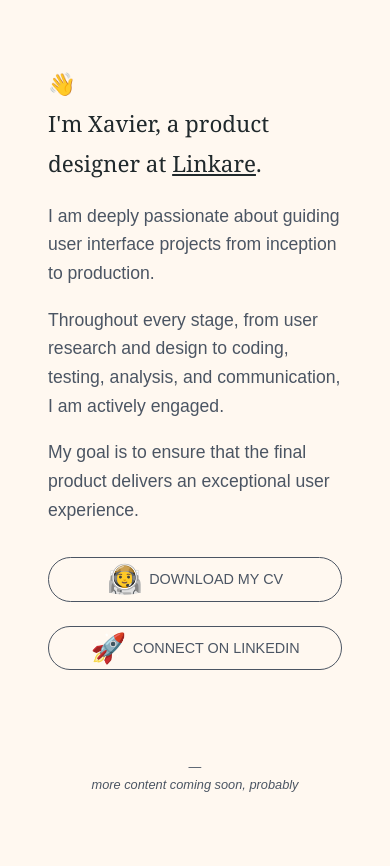
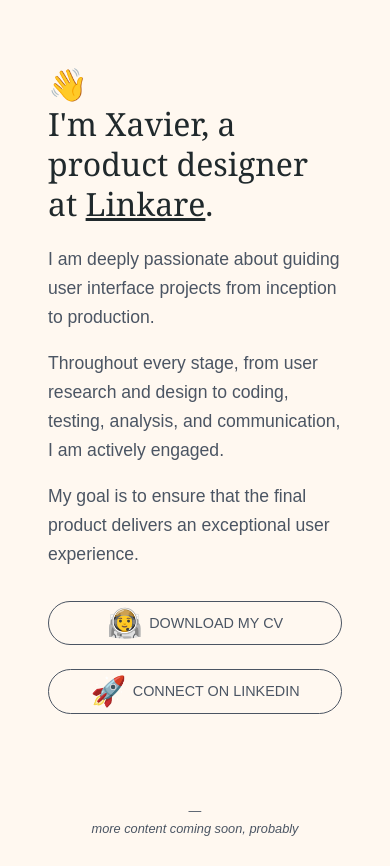
Before and after one commit to xgoncalves/xgoncalves.github.io, a plain HTML site: page index.html in a window 390 px wide. Before the commit the page ends 844 px from the top, so only its background shows below. Drawn offline with Linux system fonts and the light colour scheme.

Commit message:
Styles update

```diff
--- a/styles/stylesheet.css
+++ b/styles/stylesheet.css
@@ -92,8 +92,4 @@ a span {
         margin: 1rem auto 2rem;
         max-width: 100%;
     }
-
-    h1 {
-        font-size: 1.4rem;
-    }
 }
```
